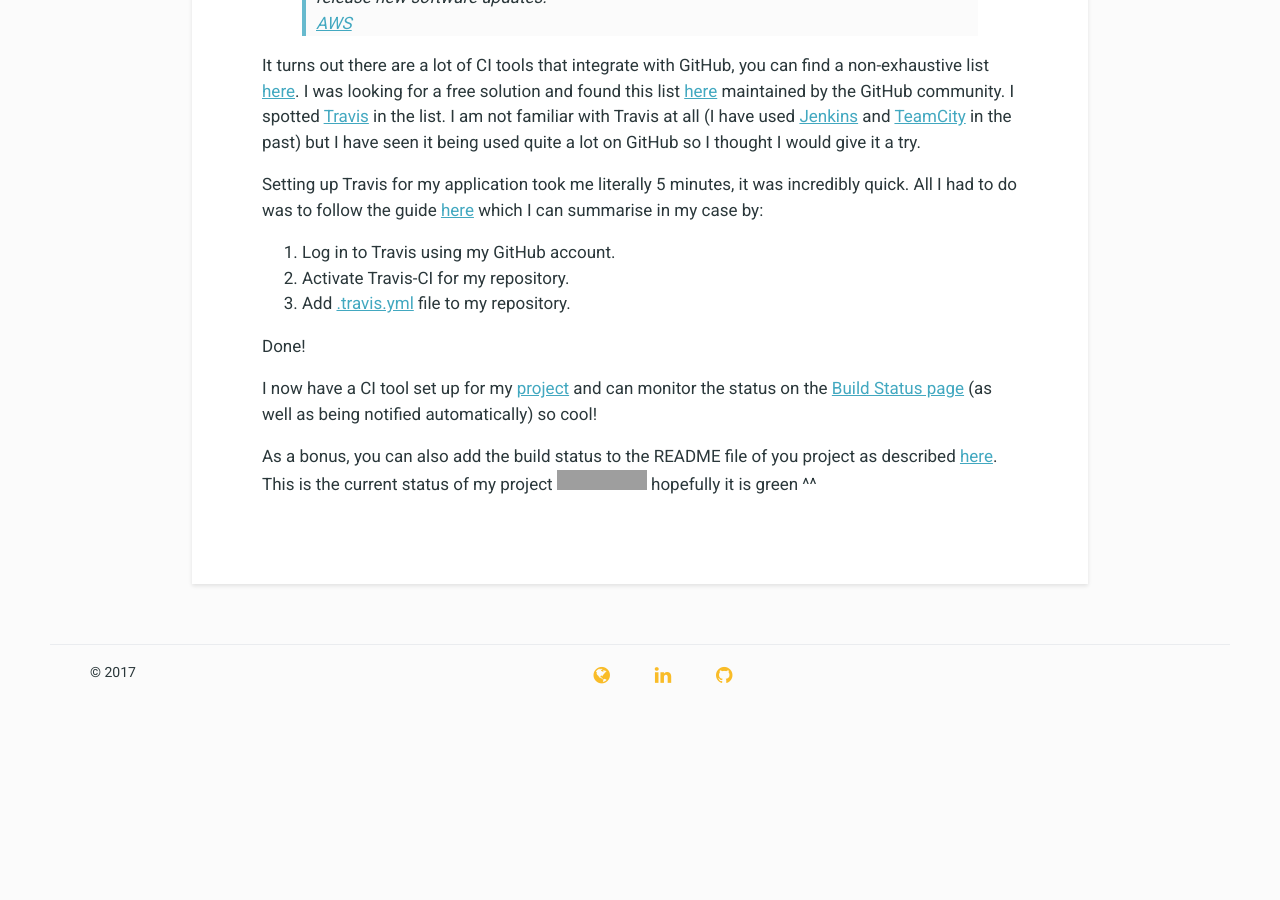
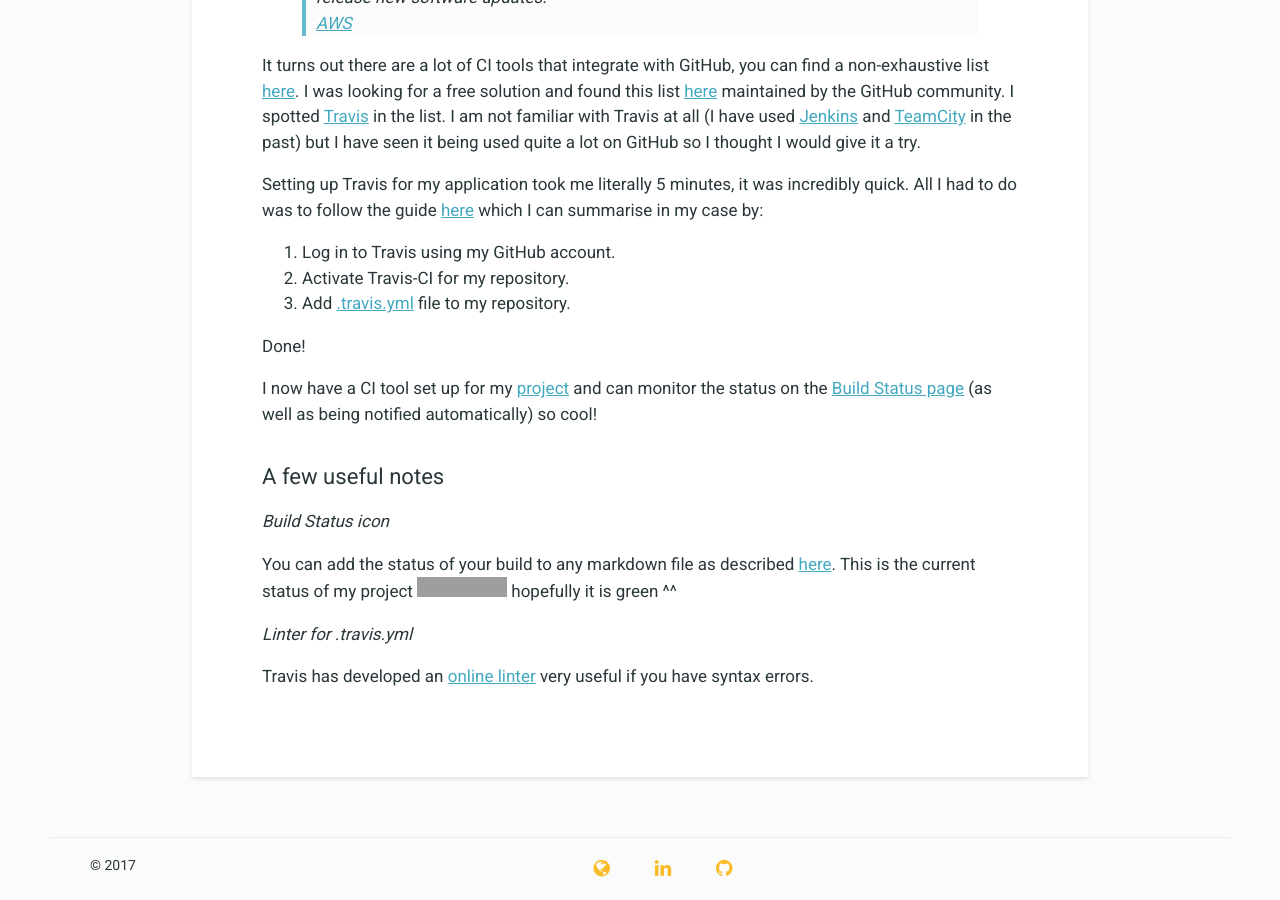
Before and after one commit to caroleolivier/caroleolivier.github.io, a Jekyll site: the page built from _posts/2017-10-03-continuous-integration-in-github.md, in a window 1280 px wide and 900 px high, scrolled down 625 px. Built offline with Jekyll 4.4.1, drawn with Linux system fonts in a browser that asks for light colours; before the commit the page ends 1332 px from its top, so only the background shows below that; grey boxes are pictures that could not be loaded.

Commit message:
Add notes at bottom

```diff
--- a/_posts/2017-10-03-continuous-integration-in-github.md
+++ b/_posts/2017-10-03-continuous-integration-in-github.md
@@ -25,4 +25,13 @@
 
 I now have a CI tool set up for my [project](https://github.com/caroleolivier/minimal-react-starter/tree/v3.0.0) and can monitor the status on the [Build Status page](https://travis-ci.org/caroleolivier/minimal-react-starter) (as well as being notified automatically) so cool!
 
-As a bonus, you can also add the build status to the README file of you project as described [here](https://docs.travis-ci.com/user/status-images/). This is the current status of my project [![Build Status](https://travis-ci.org/caroleolivier/minimal-react-starter.svg?branch=master)](https://travis-ci.org/caroleolivier/minimal-react-starter) hopefully it is green ^^
+
+##### A few useful notes
+
+_Build Status icon_
+
+You can add the status of your build to any markdown file as described [here](https://docs.travis-ci.com/user/status-images/). This is the current status of my project [![Build Status](https://travis-ci.org/caroleolivier/minimal-react-starter.svg?branch=master)](https://travis-ci.org/caroleolivier/minimal-react-starter) hopefully it is green ^^
+
+_Linter for .travis.yml_
+
+Travis has developed an [online linter](http://lint.travis-ci.org/) very useful if you have syntax errors.
```
